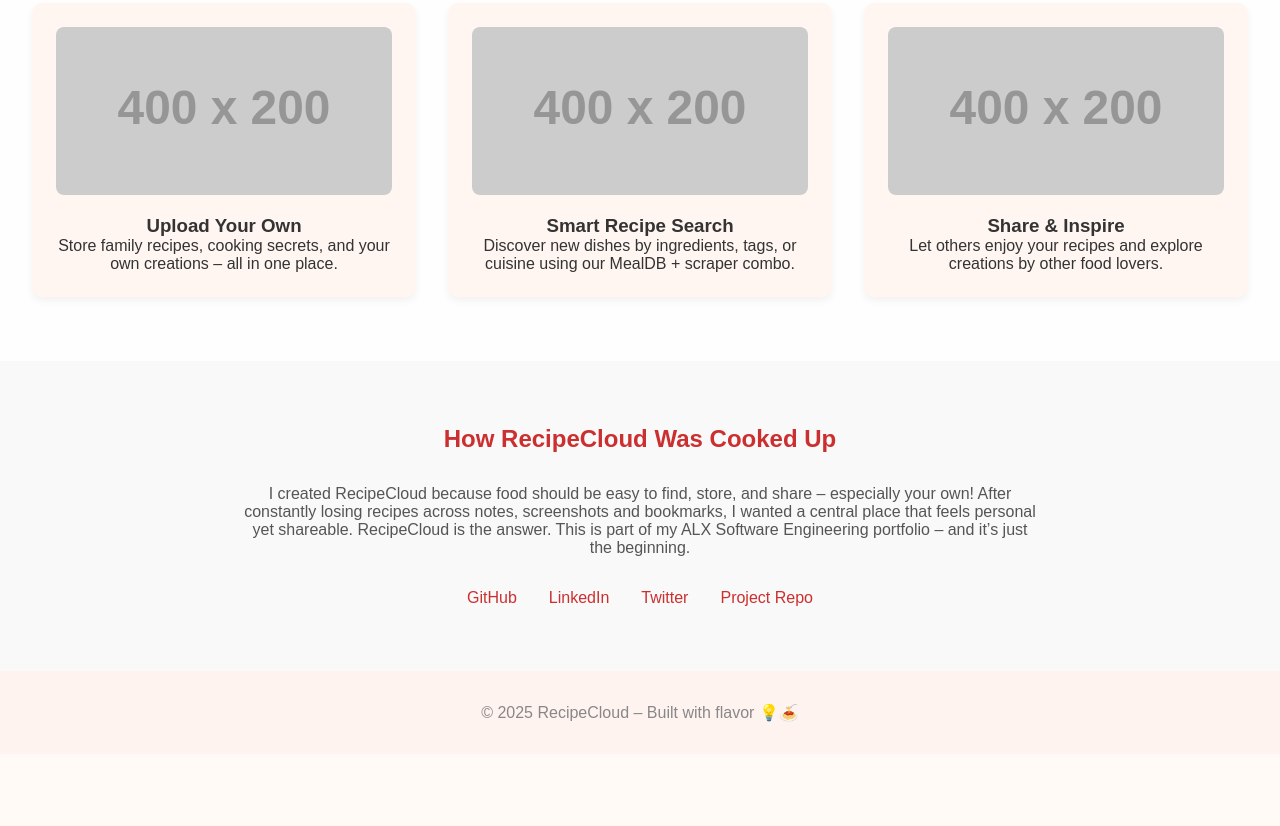
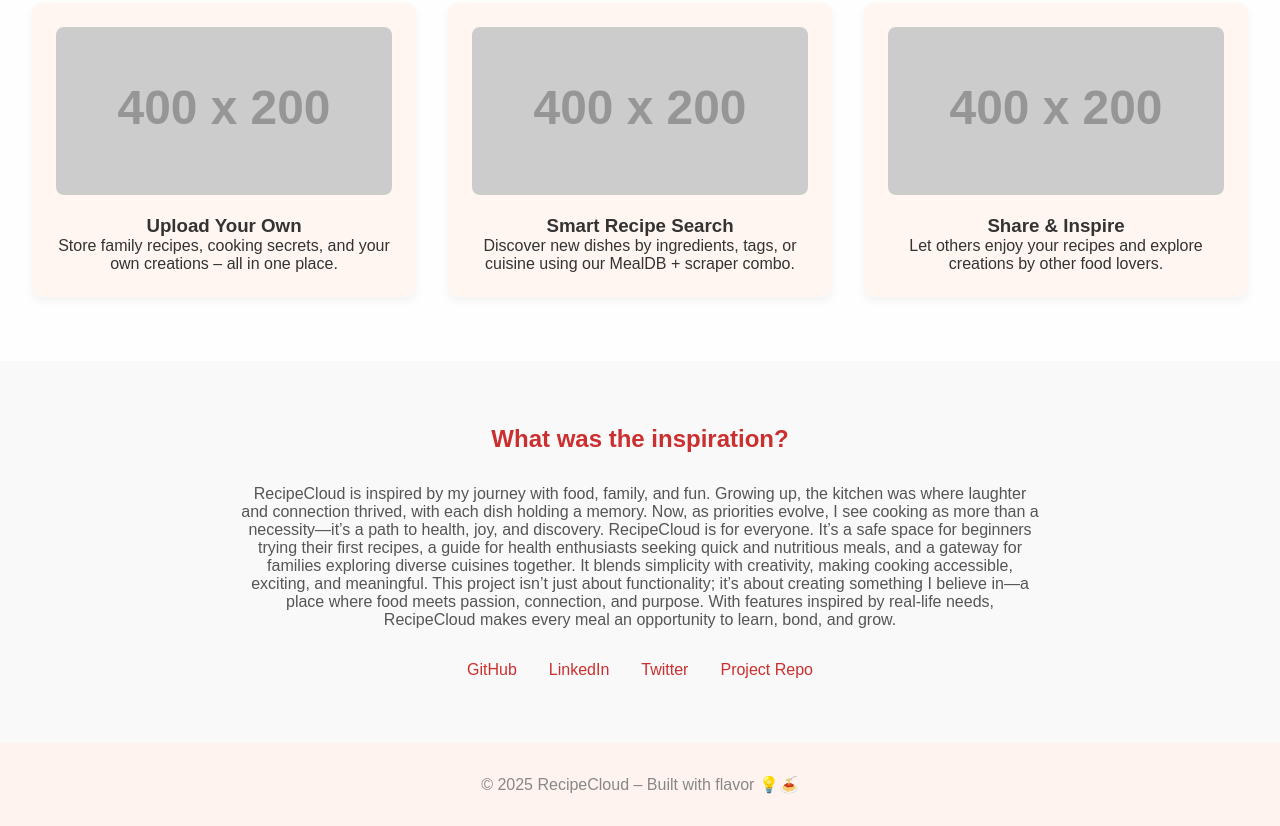
Before and after one commit to Tsh-l0/RecipeCloud, a website: page index.html in a window 1280 px wide. Shown: the part 489-1315 px from the top of the page. Before the commit the page ends 1243 px from the top, so only its background shows below. Drawn offline with Linux system fonts and the light colour scheme; placeholder pictures from the web are drawn by us.

Commit message:
Inspiration for the project

```diff
--- a/index.html
+++ b/index.html
@@ -166,12 +166,13 @@
 
   <!-- About -->
   <section class="about" id="about">
-    <h2>How RecipeCloud Was Cooked Up</h2>
+    <h2>What was the inspiration?</h2>
     <p>
-      I created RecipeCloud because food should be easy to find, store, and share – especially your own!
-      After constantly losing recipes across notes, screenshots and bookmarks, I wanted a central place that
-      feels personal yet shareable. RecipeCloud is the answer.
-      This is part of my ALX Software Engineering portfolio – and it’s just the beginning.
+    RecipeCloud is inspired by my journey with food, family, and fun. Growing up, the kitchen was where laughter and connection thrived, with each dish holding a memory. Now, as priorities evolve, I see cooking as more than a necessity—it’s a path to health, joy, and discovery.
+
+RecipeCloud is for everyone. It’s a safe space for beginners trying their first recipes, a guide for health enthusiasts seeking quick and nutritious meals, and a gateway for families exploring diverse cuisines together. It blends simplicity with creativity, making cooking accessible, exciting, and meaningful.
+
+This project isn’t just about functionality; it’s about creating something I believe in—a place where food meets passion, connection, and purpose. With features inspired by real-life needs, RecipeCloud makes every meal an opportunity to learn, bond, and grow.
     </p>
     <div class="team-links">
       <a href="https://github.com/yourprofile" target="_blank">GitHub</a>
```
